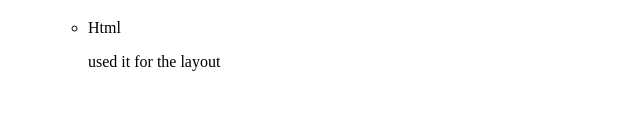
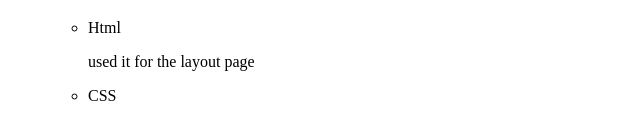
Before and after one commit to Maalim18/portfolio, a plain HTML site: page index.html in a window 1280 px wide. Shown: the part 366-506 px from the top of the page, 0-640 px from the left. Drawn offline with Linux system fonts and the light colour scheme.

Commit message:
add list

```diff
--- a/index.html
+++ b/index.html
@@ -11,12 +11,15 @@
     <p>My name is Mohamed Maalim Ali</p>
     <img src="./images/images.jpeg">
         <ol>
-            <li><a href="https://maalim18.github.io/travel-agency/">Travel Agency</a></li>
-            <p>it's about a travel agency</p>
-            <h1>language used</h1>
-            <ul>
+             <li><a href="https://maalim18.github.io/travel-agency/">Travel Agency</a></li>
+                <p>it's about a travel agency</p>
+             <h1>language used</h1>
+                <ul>
                 <li>Html</li>
-                <p>used it for the layout</p>
+                <p>used it for the layout page</p>
+                <li>CSS</li>
+
+
 
             </ul>
 
```
